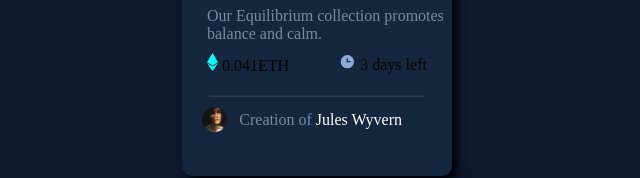
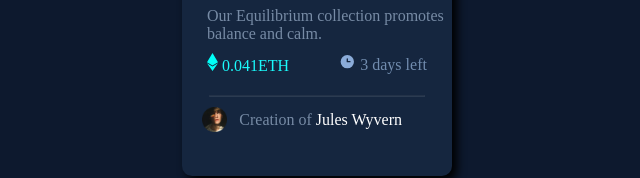
Before and after one commit to sabamgeliashvili/nft-card-components, a plain HTML site: page index.html in a window 1280 px wide. Shown: the part 404-582 px from the top of the page, without its empty margins (323-963 px from the left). Drawn offline with Linux system fonts and the light colour scheme.

Commit message:
second commit

```diff
--- a/css/style.css
+++ b/css/style.css
@@ -52,6 +52,12 @@ hr {
 span {
     margin-top: 10px;
 }
+.eth-span {
+    color: rgb(26,250,251);
+}
+.clock-span {
+    color: rgb(114, 141, 175);
+}
 .avatar {
     width: 25px;
     height:25px;
--- a/index.html
+++ b/index.html
@@ -15,8 +15,8 @@
             <p>Our Equilibrium collection promotes balance and calm.</p>
         </div>
         <div class="amount-time-div">
-            <span><img src="images/icon-ethereum.svg" alt=""> 0.041ETH</span>
-            <span><img src="images/clock.svg" alt=""> 3 days left</span>
+            <span class="eth-span"><img src="images/icon-ethereum.svg" alt=""> 0.041ETH</span>
+            <span class="clock-span"><img src="images/clock.svg" alt=""> 3 days left</span>
         </div>
         <hr>
         <div class="avatar-div">
```
